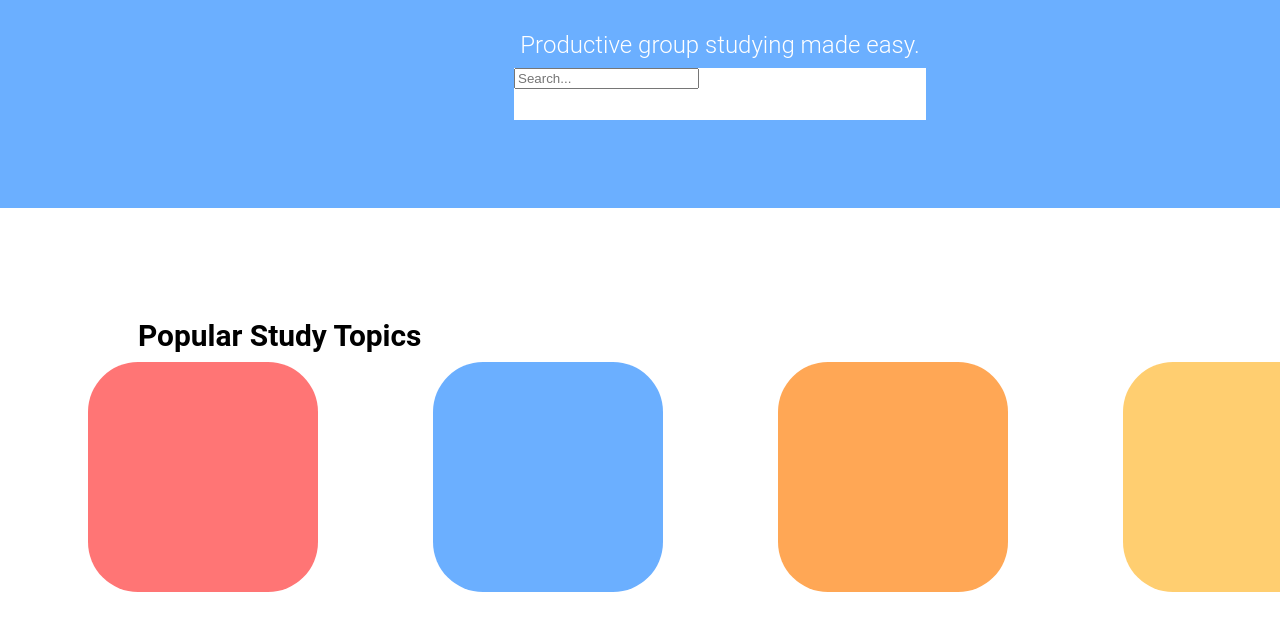
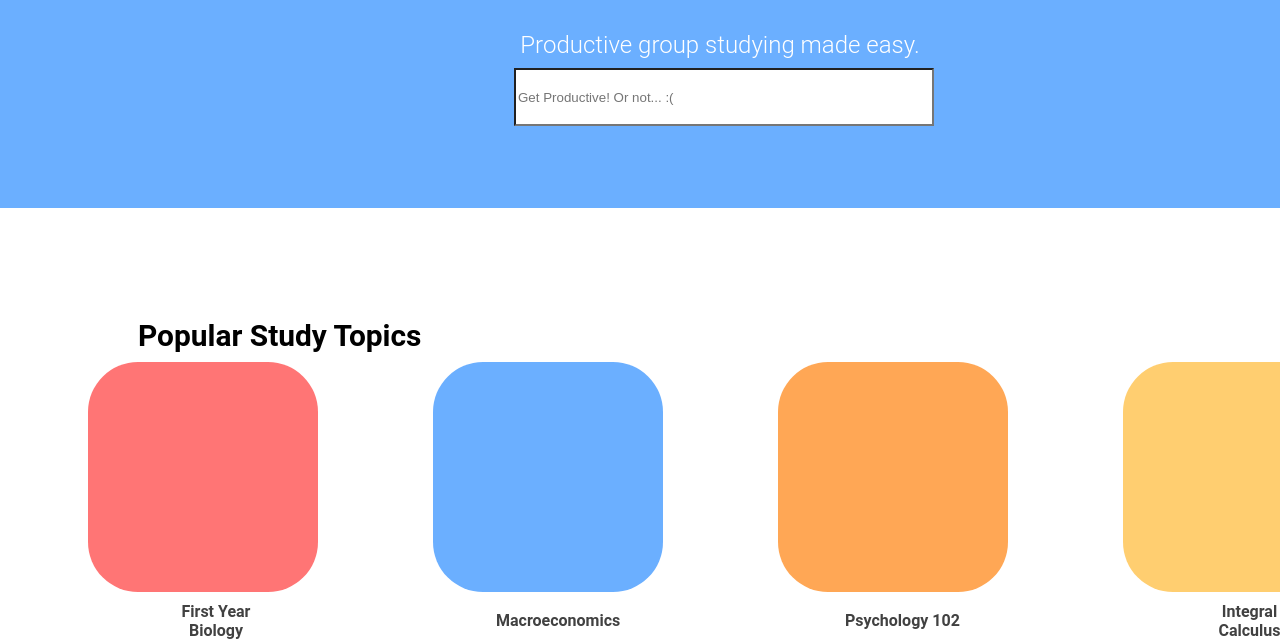
Before and after one commit to jerrydengz/project.StormHacks2021, a website: page static/home.html in a window 1280 px wide. Shown: the part 295-935 px from the top of the page. Before the commit the page ends 887 px from the top, so only its background shows below. Drawn offline with nearby package versions, Linux system fonts and the light colour scheme; no server answers.

Commit message:
home page finished but w/o functionality

```diff
--- a/static/home.css
+++ b/static/home.css
@@ -166,16 +166,6 @@
     color: #FFFFFF;
 }
 
-.search {
-    position: absolute;
-    width: 412px;
-    height: 52px;
-    left: 514px;
-    top: 363px;
-
-    background: #FFFFFF;
-}
-
 .go {
     position: absolute;
     width: 25px;
@@ -206,3 +196,97 @@
     border: 2px solid #FFFFFF;
     box-sizing: border-box;
 }
+
+.bio {
+    position: absolute;
+    width: 126px;
+    height: 19px;
+    left: 153px;
+    top: 906px;
+
+    font-family: Roboto;
+    font-style: normal;
+    font-weight: 500;
+    font-size: 16px;
+    line-height: 19px;
+    /* identical to box height */
+
+    display: flex;
+    align-items: center;
+    text-align: center;
+
+    color: #414141;
+}
+
+.macroecon {
+    position: absolute;
+    width: 125px;
+    height: 19px;
+    left: 496px;
+    top: 906px;
+
+    font-family: Roboto;
+    font-style: normal;
+    font-weight: 500;
+    font-size: 16px;
+    line-height: 19px;
+    /* identical to box height */
+
+    display: flex;
+    align-items: center;
+    text-align: center;
+
+    color: #414141;
+}
+
+.psych {
+    position: absolute;
+    width: 115px;
+    height: 19px;
+    left: 845px;
+    top: 906px;
+
+    font-family: Roboto;
+    font-style: normal;
+    font-weight: 500;
+    font-size: 16px;
+    line-height: 19px;
+    /* identical to box height */
+
+    display: flex;
+    align-items: center;
+    text-align: center;
+
+    color: #414141;
+}
+
+.calc {
+    position: absolute;
+    width: 121px;
+    height: 19px;
+    left: 1189px;
+    top: 906px;
+
+    font-family: Roboto;
+    font-style: normal;
+    font-weight: 500;
+    font-size: 16px;
+    line-height: 19px;
+    /* identical to box height */
+
+    display: flex;
+    align-items: center;
+    text-align: center;
+
+    color: #414141;
+}
+
+.searchBar {
+    position: absolute;
+    width: 412px;
+    height: 52px;
+    left: 514px;
+    top: 363px;
+
+    background: #FFFFFF;
+}
--- a/static/home.html
+++ b/static/home.html
@@ -34,10 +34,9 @@
                 <!-- <div class = "Go"> Go! </div> Go isnt being placed properly :/ -->
             </div>
 
-            <div class="search">
-                <!-- search bar -->
-                <input type="text" placeholder="Search...">
-            </div>
+            <!-- search bar -->
+            <input type="text" class = "searchBar"  placeholder="Get Productive! Or not... :(" >
+
 
         </div>
 
@@ -45,10 +44,18 @@
         <!--Bottom of home screen i.e. the white section -->
             <div>
                 <div class = "studyTopics"> <h5> Popular Study Topics </h5> </div>
+
                 <div class="card1"> <!-- card 1 (to go join study sessions)--></div>
+                <div class = "bio"> <b> First Year Biology </b> </div>
+
                 <div class="card2"> <!-- card 2 (to go join study sessions)--></div>
+                <div class = "macroecon"> <b> Macroeconomics </b></div>
+
                 <div class="card3"> <!-- card 3 (to go join study sessions)--></div>
+                <div class = "psych"> <b> Psychology 102 </b> </div>
+
                 <div class="card4"> <!-- card 4 (to go join study sessions)--></div>
+                <div class = "calc"> <b> Integral Calculus </b></div>
 
             </div>
 
```
